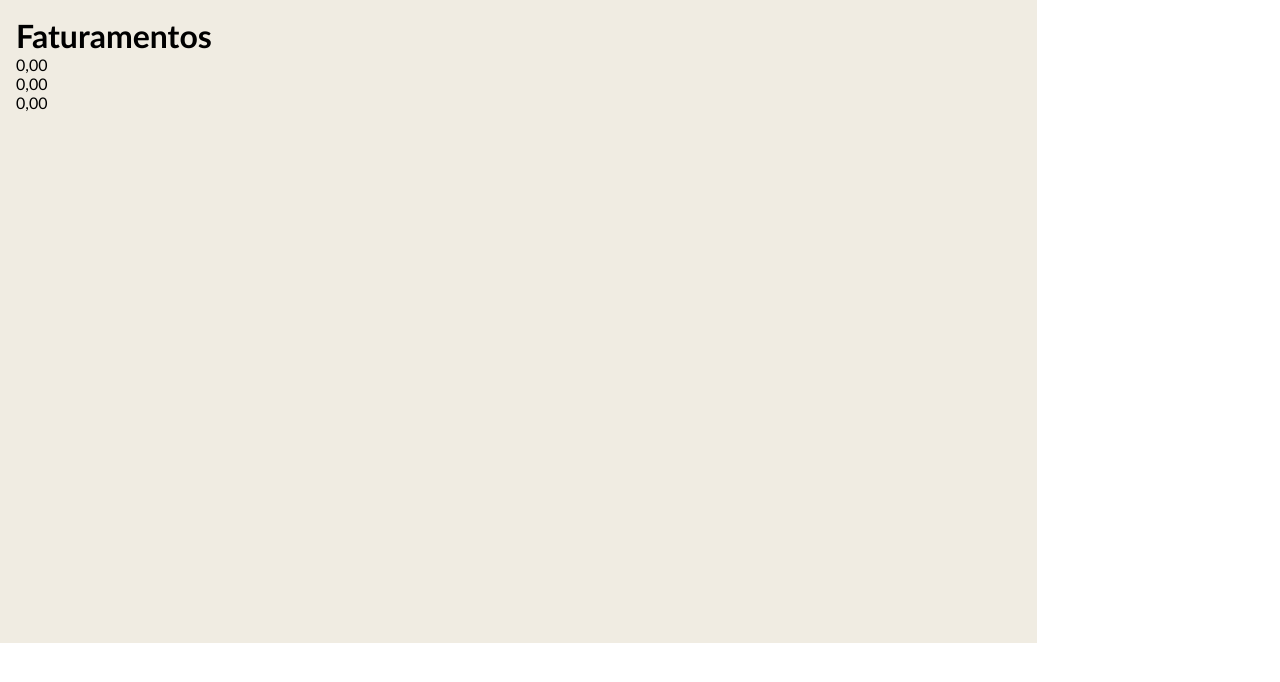
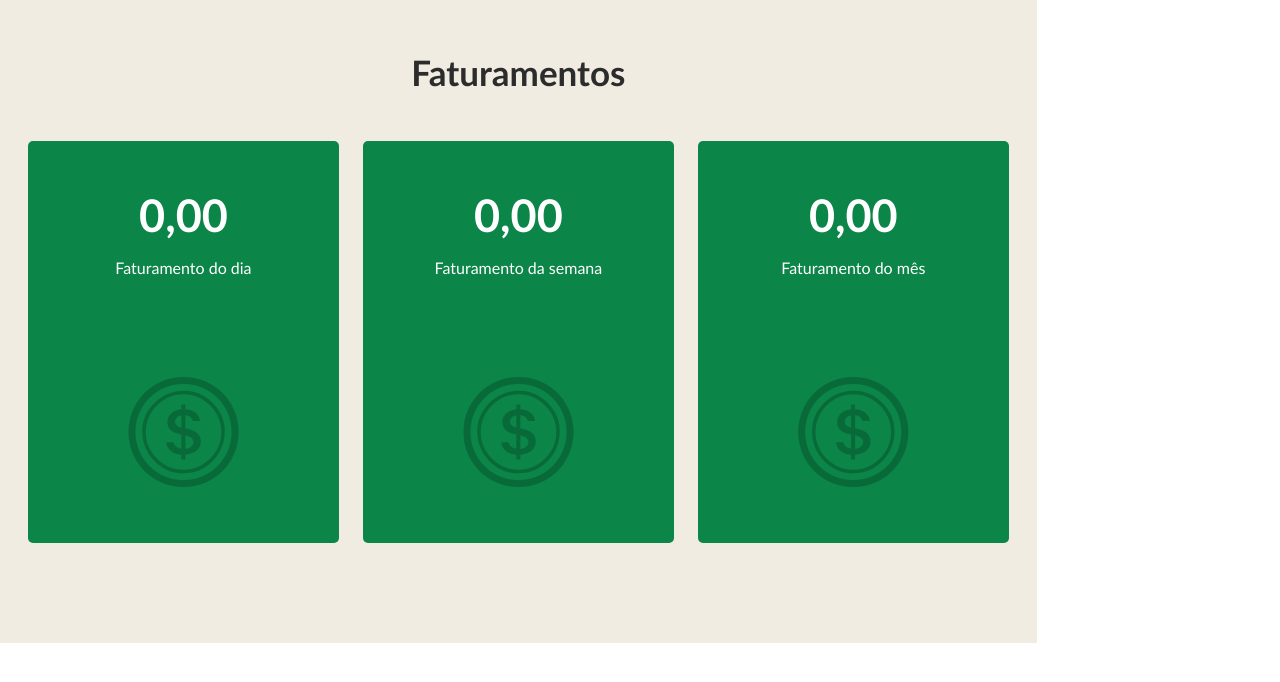
Before and after one commit to David0102/-manage-parking, a Django app: page /faturamentos/ in a window 1280 px wide. Shown: the top 682 px of the page. Run offline with Django 4.2, Linux system fonts and the light colour scheme; data that the repository does not hold is empty.

Commit message:
adição e exclusão de vagas e template faturamentos

```diff
--- /dev/null
+++ b/static/css/faturamento/faturamentos.css
@@ -0,0 +1,41 @@
+.faturamento-title{
+    text-align: center;
+    font-size: 35px;
+    margin-top: 1em;
+    color: rgb(44, 44, 44);
+}
+
+.faturamentos-content{
+    width: 100%;
+    display: flex;
+    justify-content: space-around;
+    margin-top: 3em;
+}
+
+.faturamentos-card{
+    background-color: rgb(11, 133, 72);
+    width: 31%;
+    border-radius: 5px;
+    display: flex;
+    flex-direction: column;
+    align-items: center;
+    padding: 1.5em 0;
+}
+
+.faturamentos-card h1{
+    color: white;
+    font-size: 45px;
+    margin-top: .5em;
+}
+
+.faturamentos-card p{
+    color: white;
+    margin-top: 1em;
+}
+
+.faturamentos-card i{
+    margin-top: .8em;
+    margin-bottom: .2em;
+    font-size: 110px;
+    opacity: .2;
+}
--- a/static/css/vaga/vagaa.css
+++ b/static/css/vaga/vaga.css
@@ -4,6 +4,13 @@
     flex-direction: column;
     align-items: center;
     margin-top: 2em;
+}
+
+.vagas-head{
+    width: 70%;
+    display: flex;
+    justify-content: space-around;
+    align-items: center;
 }
 
 .vagas-content{
--- a/templates/base.html
+++ b/templates/base.html
@@ -12,10 +12,11 @@
     <link rel="stylesheet" href="{% static 'css/user/loginn_useer.css' %}">
     <link rel="stylesheet" href="{% static 'css/messages/message.css' %}">
     <link rel="stylesheet" href="{% static 'css/user/paineel.css' %}">
-    <link rel="stylesheet" href="{% static 'css/vaga/vagaa.css' %}">
+    <link rel="stylesheet" href="{% static 'css/vaga/vaga.css' %}">
     <link rel="stylesheet" href="{% static 'css/reserva/reservaa.css' %}">
     <link rel="stylesheet" href="{% static 'css/reserva/cadastroo.css' %}">
     <link rel="stylesheet" href="{% static 'css/cliente/clientee.css' %}">
+    <link rel="stylesheet" href="{% static 'css/faturamento/faturamentos.css' %}">
 </head>
 
 <body>
--- a/templates/faturamento/faturamentos.html
+++ b/templates/faturamento/faturamentos.html
@@ -3,8 +3,22 @@
 {% load static %}
 
 {% block content %}
-<h1>Faturamentos</h1>
-<p>{{faturamento_diario|floatformat:2}}</p>
-<p>{{faturamento_semanal|floatformat:2}}</p>
-<p>{{faturamento_mensal|floatformat:2}}</p>
+<h1 class="faturamento-title">Faturamentos</h1>
+<div class="faturamentos-content">
+    <div class="faturamentos-card">
+        <h1>{{faturamento_diario|floatformat:2}}</h1>
+        <p>Faturamento do dia</p>
+        <i class="bi bi-coin"></i>
+    </div>
+    <div class="faturamentos-card">
+        <h1>{{faturamento_semanal|floatformat:2}}</h1>
+        <p>Faturamento da semana</p>
+        <i class="bi bi-coin"></i>
+    </div>
+    <div class="faturamentos-card">
+        <h1>{{faturamento_mensal|floatformat:2}}</h1>
+        <p>Faturamento do mês</p>
+        <i class="bi bi-coin"></i>
+    </div>
+</div>
 {% endblock %}
--- a/vaga/urls.py
+++ b/vaga/urls.py
@@ -1,6 +1,9 @@
 from django.urls import path
-from vaga.views import VagaListView
+from vaga import views
 
 urlpatterns = [
-    path('', VagaListView.as_view(), name='vagas'),
+    path('', views.VagaListView.as_view(), name='vagas'),
+    path('cadastrar/', views.cadastrar_vaga, name='cadastrar_vaga'),
+    path('confirm_delete/<int:id>', views.confirm_delete_vaga, name='confirm_delete_vaga'),
+    path('deletar/', views.deletar_vaga, name='deletar_vaga'),
 ]
```
Also changed, not shown: templates/user/painel.html (+8 -8 lines), templates/vaga/cadastrar_vaga.html (added, +15 -0 lines), templates/vaga/deletar_vaga.html (added, +20 -0 lines), templates/vaga/vagas.html (+14 -3 lines), vaga/views.py (+31 -1 lines).
